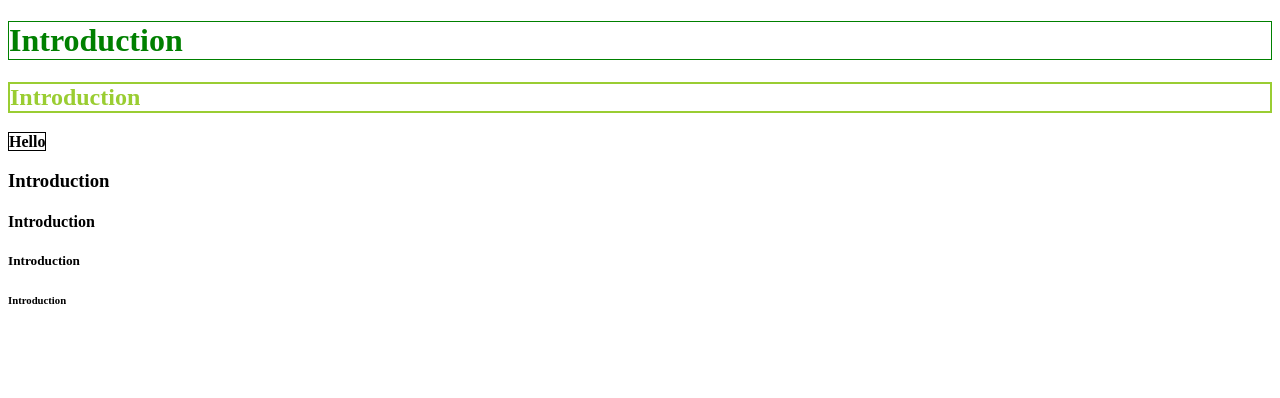
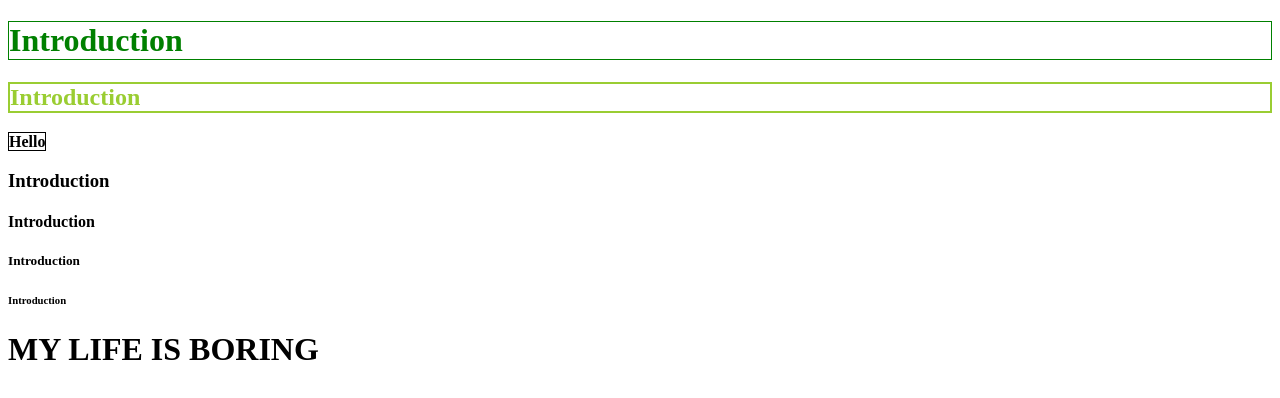
Before and after one commit to tunuwaziri/Anitab-html, a plain HTML site: page index.html in a window 1280 px wide. Drawn offline with Linux system fonts and the light colour scheme.

Commit message:
add files

```diff
--- a/index.html
+++ b/index.html
@@ -15,4 +15,5 @@
     <h5>Introduction</h5>
     <h6>Introduction</h6>
 </body>
+<h1> MY LIFE IS BORING </h1>
 </html>
```
